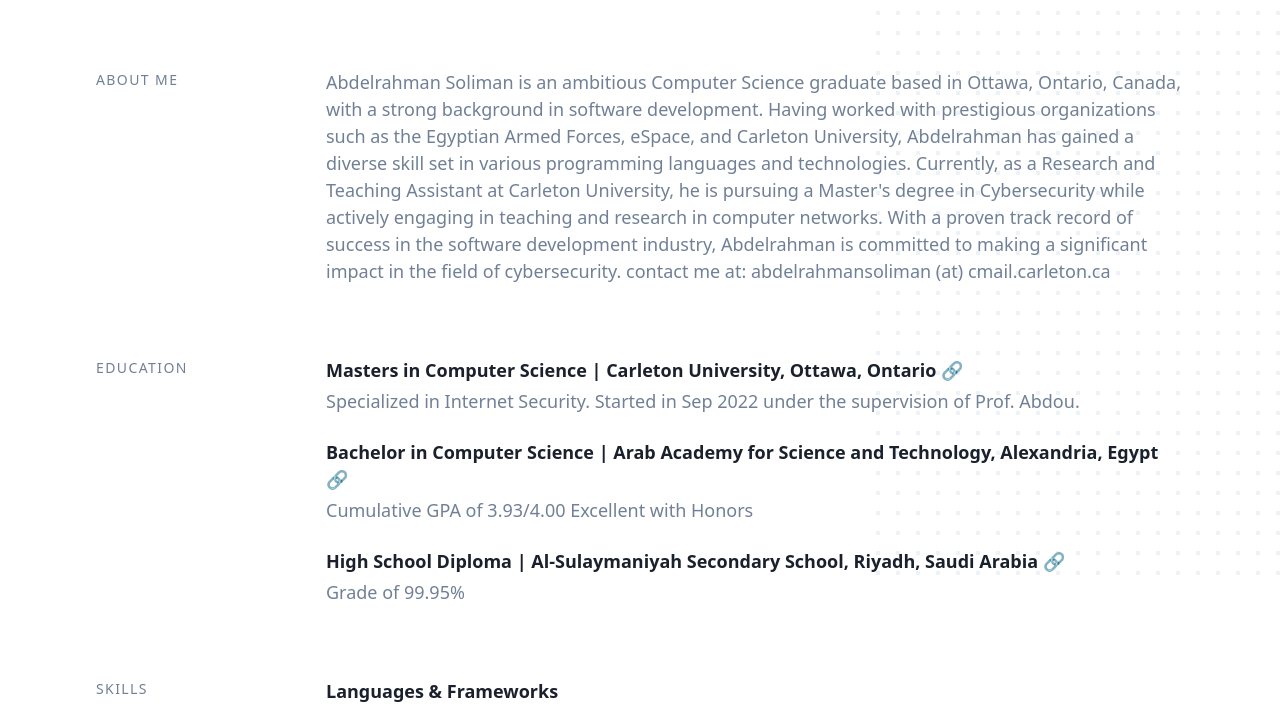
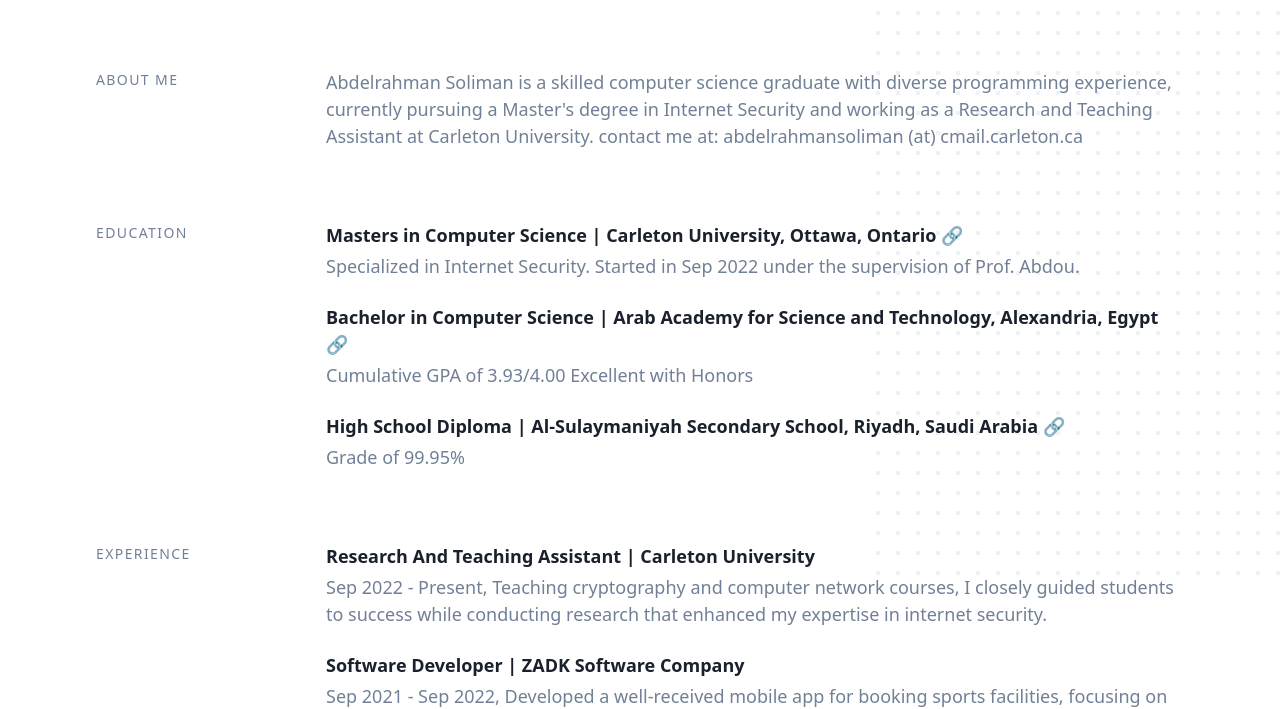
Before and after one commit to asolimandev/asoliman.dev, a Gatsby site: page / in a window 1280 px wide. Shown: the part 249-958 px from the top of the page. Built offline with nearby package versions, Linux system fonts and the light colour scheme; Gatsby itself is replaced by a stand-in of ours.

Commit message:
jojo rabbit

```diff
--- a/gatsby-config.js
+++ b/gatsby-config.js
@@ -7,7 +7,7 @@
     author: `asolimandev`,
     github: `https://github.com/asolimandev`,
     linkedin: `https://www.linkedin.com/in/asolimandev/`,
-    about: `Abdelrahman Soliman is an ambitious Computer Science graduate based in Ottawa, Ontario, Canada, with a strong background in software development. Having worked with prestigious organizations such as the Egyptian Armed Forces, eSpace, and Carleton University, Abdelrahman has gained a diverse skill set in various programming languages and technologies. Currently, as a Research and Teaching Assistant at Carleton University, he is pursuing a Master's degree in Cybersecurity while actively engaging in teaching and research in computer networks. With a proven track record of success in the software development industry, Abdelrahman is committed to making a significant impact in the field of cybersecurity. contact me at: abdelrahmansoliman (at) cmail.carleton.ca`,
+    about: `Abdelrahman Soliman is a skilled computer science graduate with diverse programming experience, currently pursuing a Master's degree in Internet Security and working as a Research and Teaching Assistant at Carleton University. contact me at: abdelrahmansoliman (at) cmail.carleton.ca`,
     education: [
       {
         name: 'Masters in Computer Science | Carleton University, Ottawa, Ontario',
--- a/src/pages/index.jsx
+++ b/src/pages/index.jsx
@@ -30,11 +30,11 @@
       <Header metadata={data.site.siteMetadata} noBlog={noBlog} />
       {about && <SectionAbout about={about} />}
       {education && education.length && <SectionEducation education={education} />}
-      {skills && skills.length && <SectionSkills skills={skills} />}
+      {experience && experience.length && ( <SectionExperience experience={experience} /> )}
       {projects && projects.length && <SectionProjects projects={projects} />}
-      {experience && experience.length && ( <SectionExperience experience={experience} /> )}
       {awards && awards.length && <SectionAwards awards={awards} />}
       {certifications && certifications.length && <SectionCertifications certifications={certifications} />}
+      {skills && skills.length && <SectionSkills skills={skills} />}
       {volunteering && volunteering.length && <SectionVolunteering volunteering={volunteering} />}
       {!noBlog && <SectionBlog posts={posts} />}
     </Layout>
```
